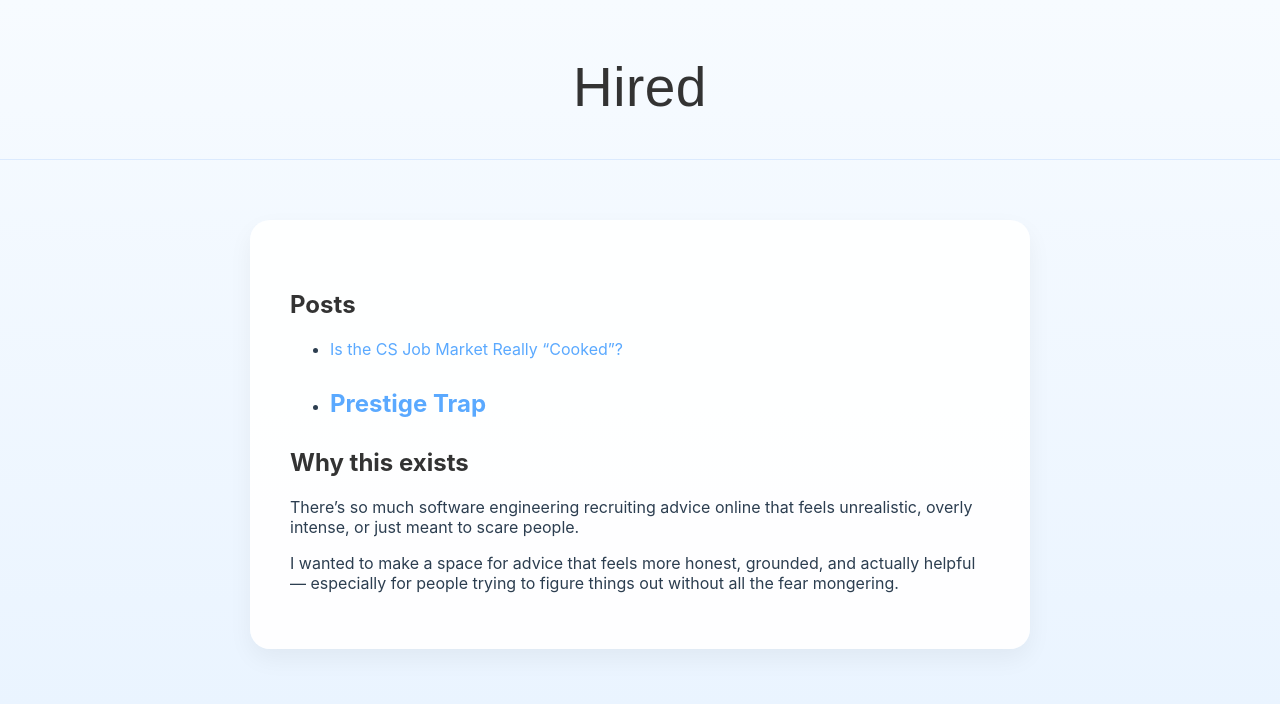
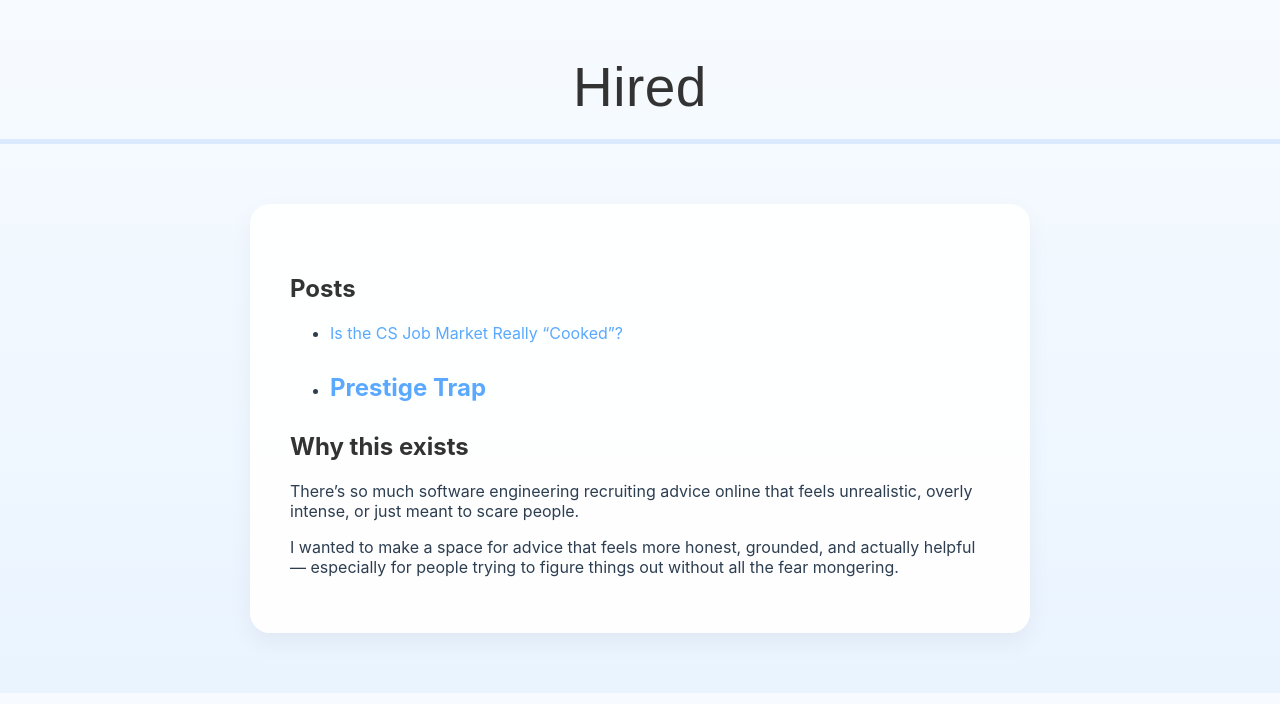
Before and after one commit to hiredmaybe67/hiredmaybe67.github.io, a Jekyll site: the page built from index.md, in a window 1280 px wide. Shown: the top 704 px of the page. Built offline with Jekyll 4.4.1, drawn with Linux system fonts in a browser that asks for light colours.

Commit message:
Update default.html

```diff
--- a/_layouts/default.html
+++ b/_layouts/default.html
@@ -66,8 +66,8 @@
       margin: 25px 0;
     }
 .banner{
-border-bottom: 1px solid #dbeafe;
-padding-bottom: 30px;
+border-bottom: 5px solid #dbeafe;
+padding-bottom: 10px;
 }
   </style>
 </head>
```
